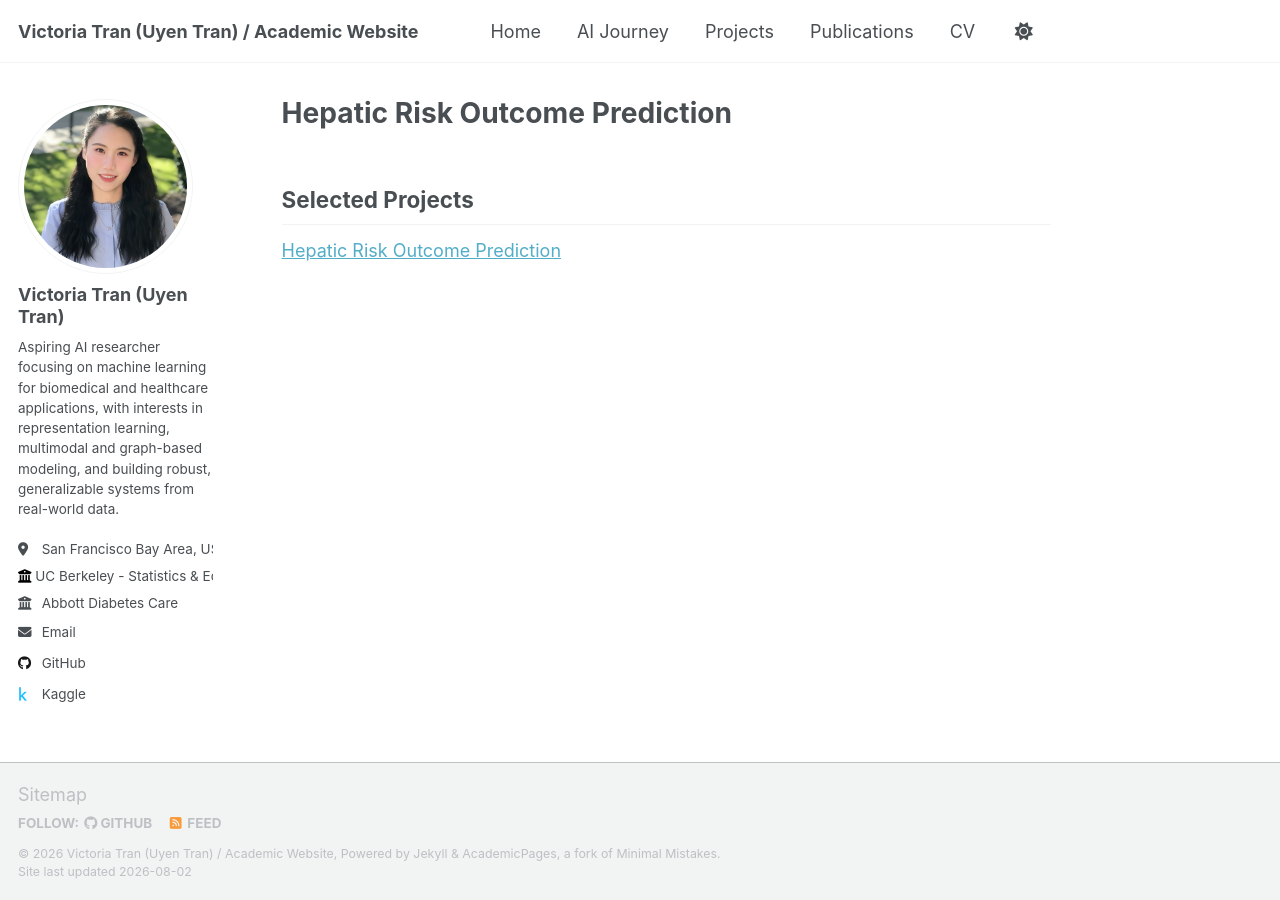
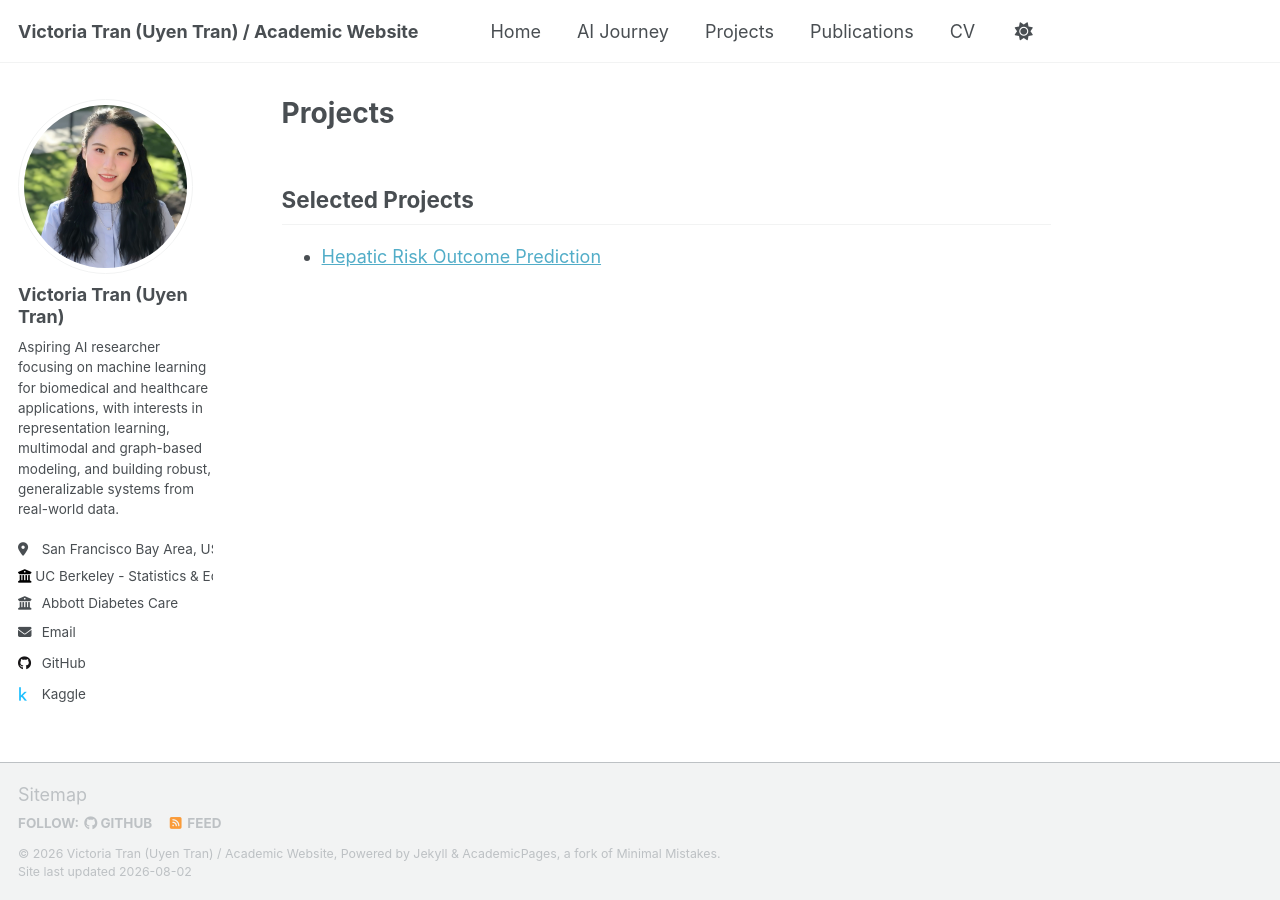
Before and after one commit to uyentran9/uyentran-ai-blog, a Jekyll site: the page built from _pages/projects.md, in a window 1280 px wide. Built offline with Jekyll 4.4.1, drawn with Linux system fonts in a browser that asks for light colours; a script that is not in the unit is left out.

Commit message:
Update project page title and permalink

```diff
--- a/_pages/projects.md
+++ b/_pages/projects.md
@@ -1,10 +1,10 @@
 ---
 layout: single
-title: "Hepatic Risk Outcome Prediction"
-permalink: /projects/hepatic-risk/
+title: "Projects"
+permalink: /projects/
 author_profile: true
 ---
 
 ## Selected Projects
 
-[Hepatic Risk Outcome Prediction]({{ site.baseurl }}/projects/hepatic-risk/)
+- [Hepatic Risk Outcome Prediction]({{ site.baseurl }}/projects/hepatic-risk/)
```
